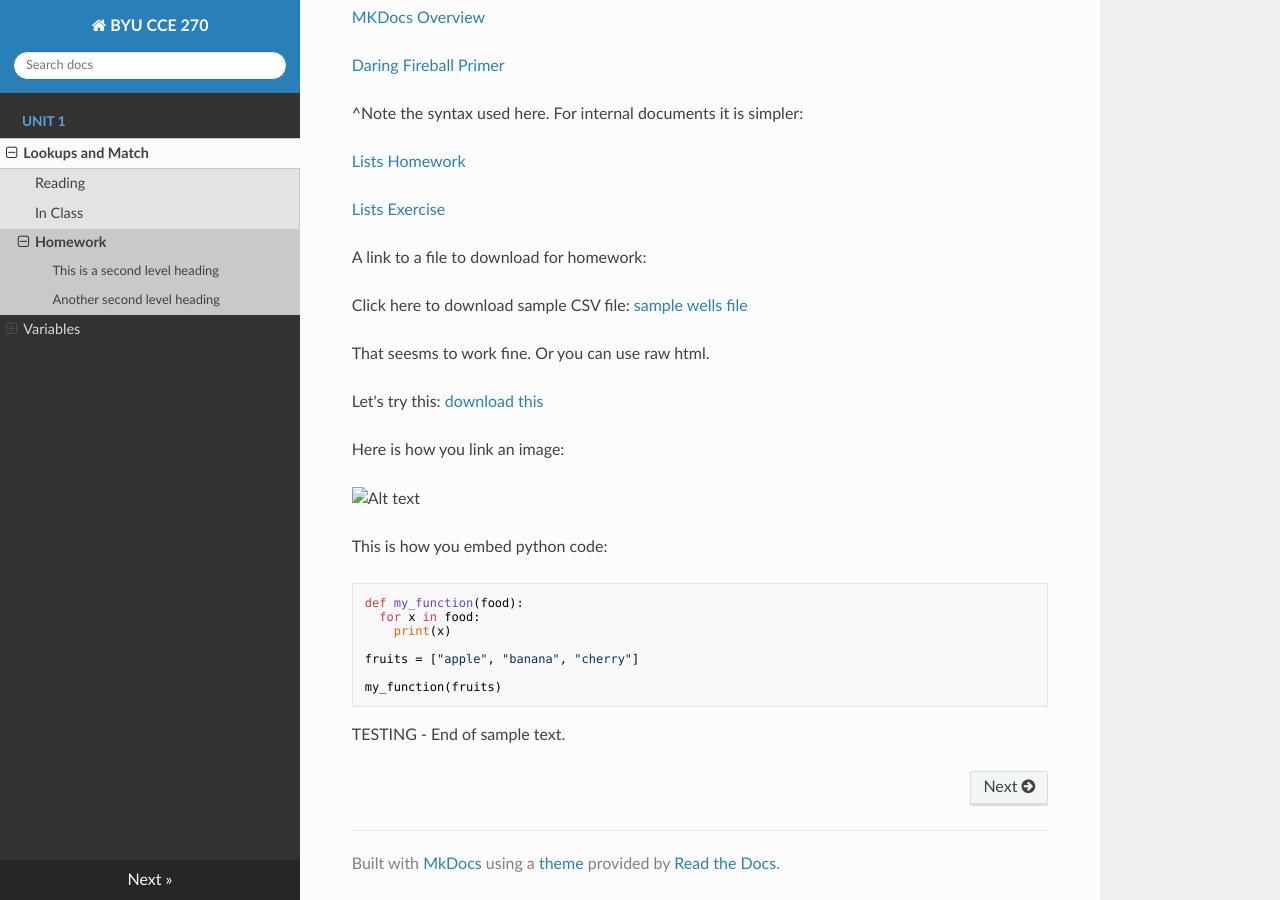
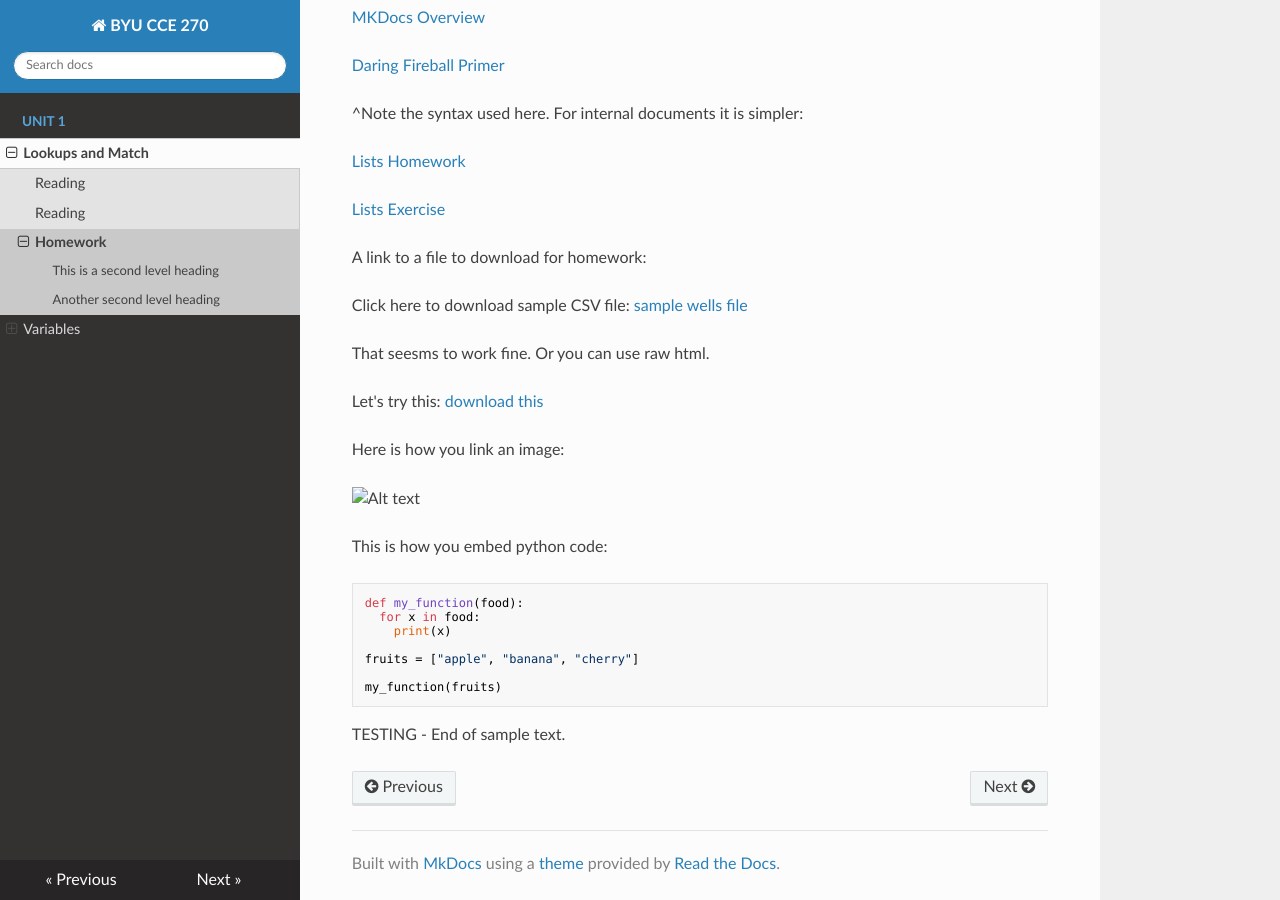
Before and after one commit to tylerpiercy/content, an MkDocs documentation site: the page built from docs/unit1/homework/lookups_and_match.md, in a window 1280 px wide and 900 px high, scrolled down 1020 px. Built offline with MkDocs 1.6.1, drawn with Linux system fonts in a browser that asks for light colours; nearby versions of some CDN libraries; some of the changed lines change nothing that is shown.

Commit message:
Update mkdocs.yml
Trying to get the readdoc to work

```diff
--- a/mkdocs.yml
+++ b/mkdocs.yml
@@ -2,8 +2,8 @@
 nav:
   - Unit 1:
     - Lookups and Match:
-      - Reading: unit1/filler/filler.md
-      - In Class: unit1/filler/filler.md
+      - Reading: unit1/fill/filler.md
+      - In Class: unit1/fill/filler.md
       - Homework: unit1/homework/lookups_and_match.md
     - Variables:
       - Reading: homework/variables.md
```
